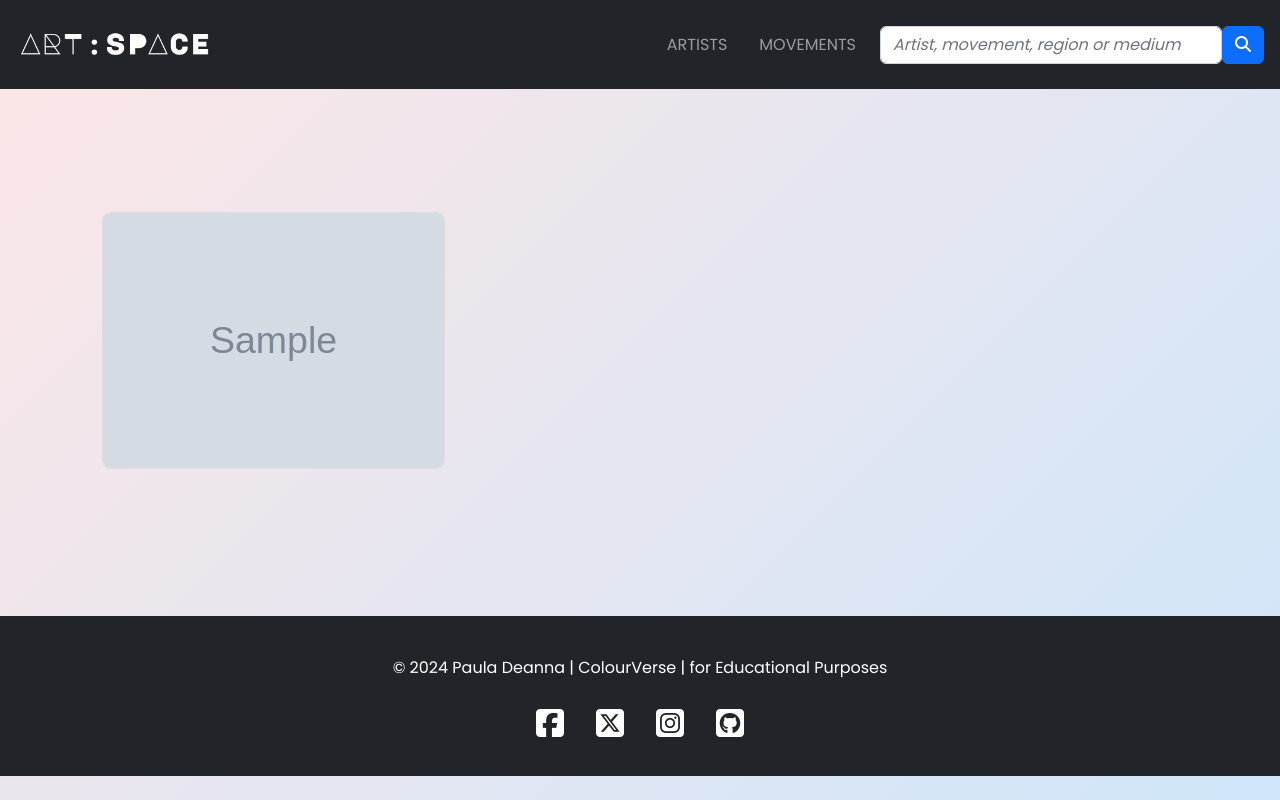
After one commit to paulad8/ColourVerse, a Django app: page /random_artworks/ in a window 1280 px wide. The commit adds this page. Run offline with Django 5.2, Linux system fonts and the light colour scheme; tables that the repository leaves empty hold one stand-in row (values such as "Sample post"); grey boxes marked "Sample" are stand-in pictures; some libraries are stand-ins or nearby versions.

Commit message:
Two new pages extending base, new views and urls. Updates to global styles.

```diff
--- a/artworks/static/css/global_styles.css
+++ b/artworks/static/css/global_styles.css
@@ -1,9 +1,5 @@
-
-
 @import url('https://fonts.googleapis.com/css2?family=Major+Mono+Display&display=swap');
-
 @import url('https://fonts.googleapis.com/css2?family=Poppins&display=swap');
-
 
 * {
     padding: 0;
@@ -17,10 +13,17 @@ html {
 
 body {
     display: flex;
-    justify-content: center;
-    align-items: center;
-    height: 100vh;
+    flex-direction: column;
+    justify-content: space-between;
+    min-height: 100vh;
     background: linear-gradient(135deg, #fde6e6, #cfe6fa);
+    font-family: 'Poppins', sans-serif;
+    font-size: 16px;
+    font-weight: 300;
+    color: #172B4D;
+}
+
+:root {
     --text-size-80: 0.694rem;
     --text-size-90: 0.833rem;
     --text-size-100: 1rem;
@@ -34,45 +37,55 @@ body {
     --text-size-900: 4.3rem;
     --text-size-1000: 5.16rem;
     --text-size-1100: 6.192rem;
-    font-family: 'Poppins', sans-serif;
-    font-size: 16px;
-    font-weight: 300;
-    color: #172B4D;
 }
 
-h1, .h1, h2, .h2 {
+h1, .h1, h2, .h2, h3, .h3, h4, .h4, h5, .h5, h6, .h6 {
   margin-top: 2.25rem;
   margin-bottom: 1rem;
-  font-family: 'Major Mono Display', monospace;
   font-weight: 400;
   line-height: 1.15;
   letter-spacing: -0.022em;
 }
+
+h1, .h1 {
+    font-family: 'Major Mono Display', monospace;
+    font-size: var(--text-size-1100);
+}
+
+h2, .h2 {
+    font-family: 'Major Mono Display', monospace;
+    font-size: var(--text-size-700);
+}
+
+h3, .h3, h4, .h4, h5, .h5, h6, .h6 {
+    font-family: 'Poppins', sans-serif;
+}
+
+h3, .h3 {
+    font-size: var(--text-size-500);
+}
+
+h4, .h4 {
+    font-size: var(--text-size-400);
+}
+
+h5, .h5 {
+    font-size: var(--text-size-300);
+}
+
+h6, .h6 {
+    font-size: var(--text-size-200);
+}
+
 p {
   margin-top: 1rem;
   margin-bottom: 1rem;
 }
+
 small {
   font-size: var(--text-size-90);
 }
-h6, .h6 {
-  font-size: var(--text-size-200);
-}
-h5, .h5 {
-  font-size: var(--text-size-300);
-}
-h4, .h4 {
-  font-size: var(--text-size-400);
-}
-h3, .h3 {
-  font-size: var(--text-size-500);
-}
-h2, .h2 {
-  font-size: var(--text-size-700);
-}
-h1, .h1 {
-  font-size: var(--text-size-1100);
-}
+
 .text-size-80 {
     font-size: var(--text-size-80);
     }
@@ -113,14 +126,29 @@ h1, .h1 {
     font-size: var(--text-size-1100);
     }
 
-h3, .h3, h4, .h4, h5, .h5, h6, .h6 {
-    margin-top: 2.25rem;
-    margin-bottom: 1rem;
-    font-family: 'Poppins', sans-serif;
-    font-weight: 400;
-    line-height: 1.15;
-    letter-spacing: 0.022em;
-    }
+main {
+    flex: 1;
+    display: flex;
+    flex-direction: column;
+    justify-content: center;
+    align-items: center;
+    text-align: center;
+    padding: 20px;
+    width: 100%;
+}
+
+.blurb {
+    margin: 20px 0;
+    font-size: 1.2em;
+}
+
+header, footer {
+    width: 100%;
+    background-color: #333;
+    color: #fff;
+    padding: 10px;
+    text-align: center;
+}
 
 .home-container {
     text-align: center;
@@ -141,12 +169,10 @@ h3, .h3, h4, .h4, h5, .h5, h6, .h6 {
     }
 
 .container  {
-    width: 100vw;
+    width: 100%;
     height: auto;
-    padding-right: .75rem;
-    padding-left: .75rem;
-    margin-right: auto;
-    margin-left: auto;
+    padding: .75rem;
+    margin: auto;
 }
 
 .header-image {
@@ -155,7 +181,7 @@ h3, .h3, h4, .h4, h5, .h5, h6, .h6 {
     overflow: hidden;
 }
 
-.header-image {
+.header-image img {
     width: 100%;
     height: auto;
 }
@@ -189,6 +215,7 @@ h3, .h3, h4, .h4, h5, .h5, h6, .h6 {
     display: flex;
     flex-wrap: wrap;
     gap: 1rem;
+    width: 100%;
 }
 
 .works-card {
@@ -253,9 +280,15 @@ input:placeholder-shown  {
 
 
 .btn .btn-primary  {
-    border-radius: .25rem;
-    padding: .75rem 1.5rem;
+    display: inline-block;
+    padding: 10px 20px;
+    border-radius: 5px;
     font-size: 1.2rem;
+    background-color: #007bff;
+    text-decoration: underline;
+    transition: background-color 0.3s ease;
 }
 
-https://github.com/paulad8/colourify.git
+.btn:hover {
+    background-color: #0056b3;
+}
--- /dev/null
+++ b/artworks/templates/gallery/random_artworks.html
@@ -0,0 +1,17 @@
+{% extends 'gallery/base.html' %}
+
+{% block title %}Random Artworks{% endblock %}
+
+{% block content %}
+<main class="artworks-container">
+    <div class="works-grid">
+        {% for artwork in artworks %}
+        <div class="works-card">
+            <a href="{% url 'artwork_detail' artwork.id %}">
+                <img src="{{ artwork.image.url }}" alt="{{ artwork.title }}">
+            </a>
+        </div>
+        {% endfor %}
+    </div>
+</main>
+{% endblock %}
--- a/artworks/urls.py
+++ b/artworks/urls.py
@@ -9,6 +9,8 @@ urlpatterns = [
     path('artist/<int:artist_id>/', views.artist_detail, name='artist_detail'),
     path('artists/', views.artists_list, name='artists_list'),
     path('movements/', views.movements_list, name='movements_list'),
+    path('random_artworks/', views.random_artworks, name='random_artworks'),
+    path('artwork/<int:artwork_id>/', views.artwork_detail, name='artwork_detail'),
 ]
 
 if settings.DEBUG:
--- a/artworks/views.py
+++ b/artworks/views.py
@@ -33,3 +33,12 @@ def movements_list(request):
     movements = list(Movement.objects.all())
     random.shuffle(movements)
     return render(request, 'gallery/movements_list.html', {'movements' : movements})
+
+def random_artworks(request):
+    artworks = list(Artwork.objects.all())
+    random.shuffle(artworks)
+    return render(request, 'gallery/random_artworks.html', {'artworks': artworks[:10]})
+
+def artwork_detail(request, artwork_id):
+    artwork = get_object_or_404(Artwork, pk=artwork_id)
+    return render(request, 'gallery/artwork_detail.html', {'artwork': artwork})
```
Also changed, not shown: artworks/templates/gallery/artwork_detail.html (added, +12 -0 lines), artworks/templates/gallery/home.html (+4 -6 lines).
